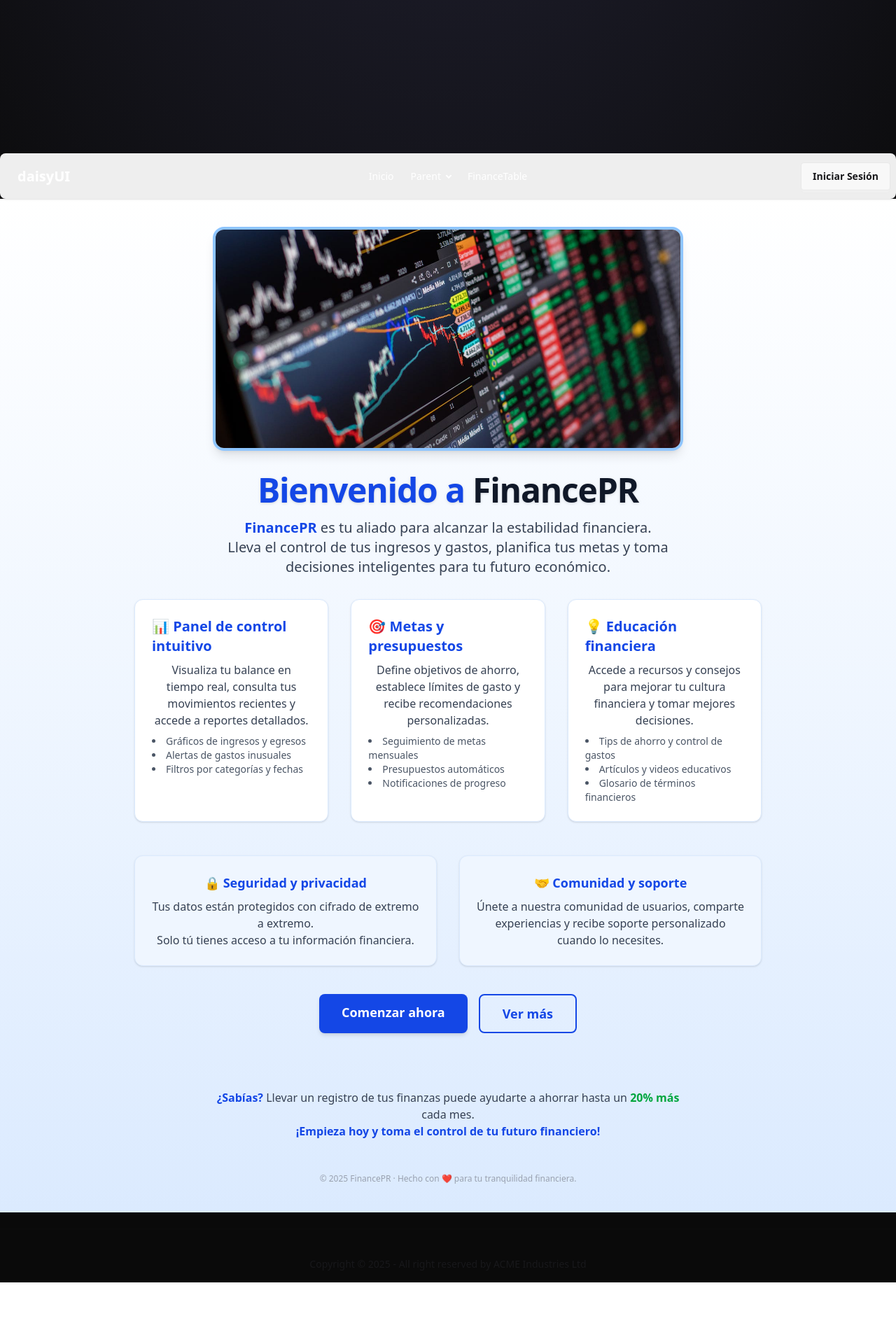
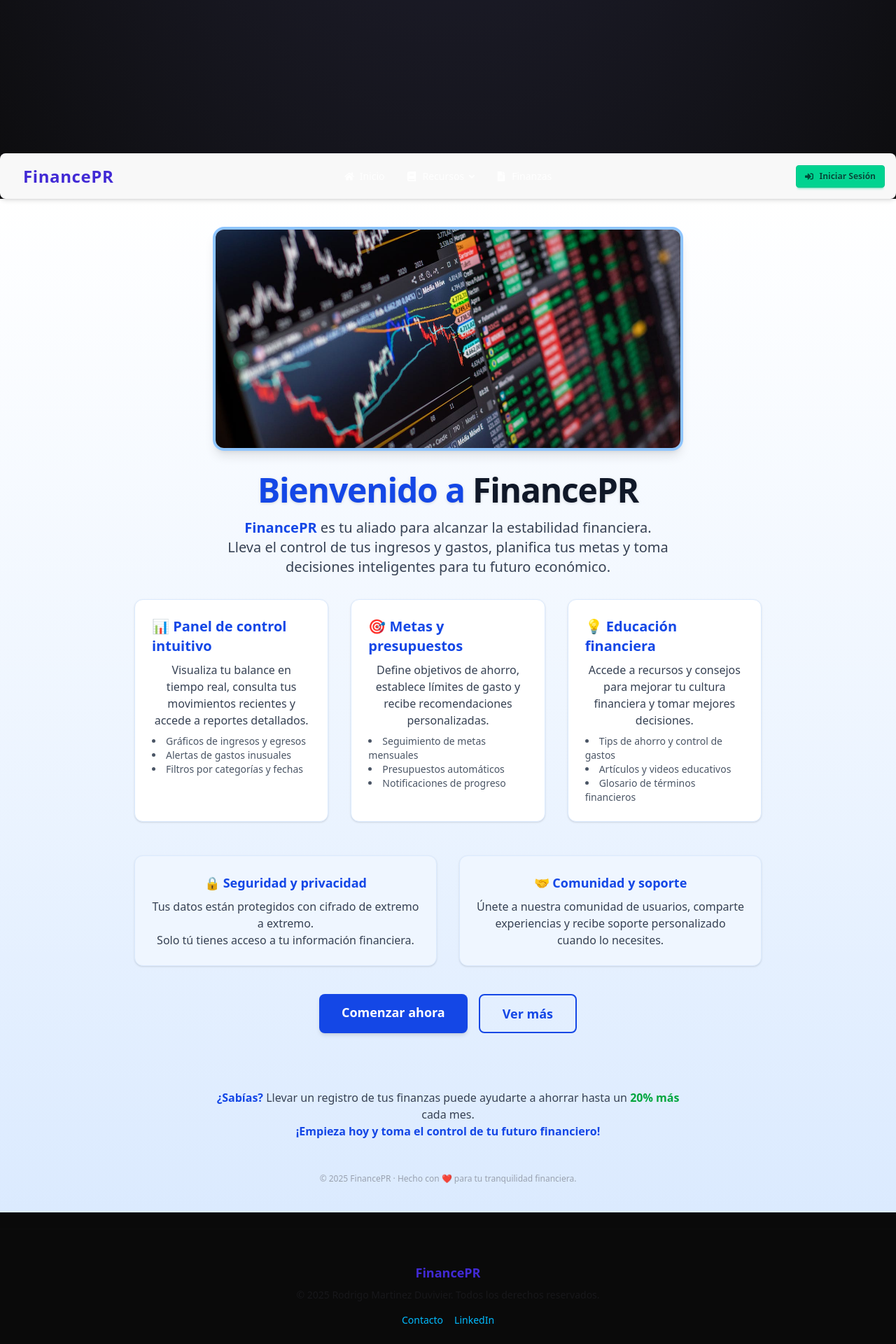
Before and after one commit to RodrigoMD1/finance-pr, a React (Vite) app: page / in a window 1280 px wide. Shown: the part 581-2501 px from the top of the page at 70% size. Before the commit the page ends 2413 px from the top, so only its background shows below. Built offline with nearby package versions, Linux system fonts and the light colour scheme; what @heroui/react would draw is missing.

Commit message:
v4-news-ux-ui

```diff
--- a/package.json
+++ b/package.json
@@ -15,6 +15,7 @@
     "framer-motion": "^12.7.3",
     "react": "^19.1.0",
     "react-dom": "^19.1.0",
+    "react-icons": "^5.5.0",
     "react-router-dom": "^7.5.0",
     "recharts": "^2.15.3",
     "tailwindcss": "^4.1.4"
--- a/src/components/Footer.tsx
+++ b/src/components/Footer.tsx
@@ -1,16 +1,30 @@
-
-
 export const Footer = () => {
   return (
-    <div>
-
-      <footer className="footer sm:footer-horizontal footer-center  text-base-content p-4">
-        <aside>
-          <p>Copyright © {new Date().getFullYear()} - All right reserved by ACME Industries Ltd</p>
-        </aside>
-      </footer>
-
-
-    </div>
-  )
+    <footer className="p-6 footer footer-center text-base-content border-base-300">
+      <aside className="flex flex-col items-center gap-2">
+        <span className="text-lg font-semibold text-primary">FinancePR</span>
+        <p className="text-sm">
+          © {new Date().getFullYear()} Rodrigo Martinez Duvivier. Todos los derechos reservados.
+        </p>
+        <div className="flex gap-4 mt-2">
+          <a
+            href="mailto:rodrigo.martinez224@gmail.com?subject=Consulta%20FinancePR"
+            className="link link-hover text-info"
+            aria-label="Enviar correo"
+          >
+            Contacto
+          </a>
+          <a
+            href="https://www.linkedin.com/in/rodrigo-martinez-duvivier-525066252/"
+            target="_blank"
+            rel="noopener noreferrer"
+            className="link link-hover text-info"
+            aria-label="LinkedIn"
+          >
+            LinkedIn
+          </a>
+        </div>
+      </aside>
+    </footer>
+  );
 }
--- a/src/components/Layout/Navbar.tsx
+++ b/src/components/Layout/Navbar.tsx
@@ -1,4 +1,5 @@
 import { NavLink } from "react-router-dom";
+import { FaUserCircle, FaSignOutAlt, FaSignInAlt, FaChartBar, FaFileAlt, FaHome, FaNewspaper, FaBook } from "react-icons/fa";
 
 export const Navbarr = ({
   onLoginClick,
@@ -10,74 +11,133 @@ export const Navbarr = ({
   const isLoggedIn = !!localStorage.getItem('token');
   const name = localStorage.getItem('userName');
 
-  console.log({ isLoggedIn, name });
-
-
   return (
-    <div className="shadow-sm navbar bg-base-300 rounded-box">
+    <nav className="px-4 py-2 shadow-md navbar bg-base-200 rounded-box">
       <div className="navbar-start">
         <div className="dropdown">
-          <div tabIndex={0} role="button" className="btn btn-ghost lg:hidden">
-            <svg xmlns="http://www.w3.org/2000/svg" className="w-5 h-5" fill="none" viewBox="0 0 24 24" stroke="currentColor">
+          <button tabIndex={0} className="btn btn-ghost lg:hidden" aria-label="Menú">
+            <svg xmlns="http://www.w3.org/2000/svg" className="w-6 h-6" fill="none" viewBox="0 0 24 24" stroke="currentColor">
               <path strokeLinecap="round" strokeLinejoin="round" strokeWidth="2" d="M4 6h16M4 12h8m-8 6h16" />
             </svg>
-          </div>
+          </button>
           <ul
             tabIndex={0}
-            className="p-2 mt-3 shadow menu menu-sm dropdown-content bg-base-100 rounded-box z-1 w-52">
-            <li><NavLink to="/inicio">Inicio</NavLink></li>
+            className="z-10 w-56 p-2 mt-3 shadow menu menu-sm dropdown-content bg-base-100 rounded-box"
+          >
+            <li>
+              <NavLink to="/inicio" className="flex items-center gap-2">
+                <FaHome /> Inicio
+              </NavLink>
+            </li>
             <li>
               <details>
-                <summary>Parent</summary>
+                <summary className="flex items-center gap-2">
+                  <FaBook /> Recursos
+                </summary>
                 <ul className="p-2">
-                  <li><NavLink to="/news">Noticias</NavLink></li>
-                  <li><a>Manual de operaciones(proximamente)</a></li>
+                  <li>
+                    <NavLink to="/news" className="flex items-center gap-2">
+                      <FaNewspaper /> Noticias
+                    </NavLink>
+                  </li>
+                  <li>
+                    <span className="flex items-center gap-2 cursor-not-allowed opacity-60">
+                      <FaBook /> Manual de operaciones (próximamente)
+                    </span>
+                  </li>
                 </ul>
               </details>
             </li>
-            <li><NavLink to="/finance">FinanceTable</NavLink></li>
+            <li>
+              <NavLink to="/finance" className="flex items-center gap-2">
+                <FaFileAlt /> Finanzas
+              </NavLink>
+            </li>
+            {isLoggedIn && (
+              <>
+                <li>
+                  <NavLink to="/stadistics" className="flex items-center gap-2">
+                    <FaChartBar /> Estadísticas
+                  </NavLink>
+                </li>
+                <li>
+                  <NavLink to="/reports" className="flex items-center gap-2">
+                    <FaFileAlt /> Informes
+                  </NavLink>
+                </li>
+              </>
+            )}
           </ul>
         </div>
-        <a className="text-xl btn btn-ghost">daisyUI</a>
+        <NavLink to="/inicio" className="text-2xl font-bold tracking-wide normal-case btn btn-ghost">
+          <span className="text-primary">FinancePR</span>
+        </NavLink>
       </div>
       <div className="hidden navbar-center lg:flex">
-        <ul className="px-1 menu menu-horizontal">
-          <li><NavLink to="/inicio">Inicio</NavLink></li>
+        <ul className="gap-2 px-1 menu menu-horizontal">
+          <li>
+            <NavLink to="/inicio" className="flex items-center gap-2">
+              <FaHome /> Inicio
+            </NavLink>
+          </li>
           <li>
             <details>
-              <summary>Parent</summary>
+              <summary className="flex items-center gap-2">
+                <FaBook /> Recursos
+              </summary>
               <ul className="p-2">
-                <li><NavLink to="/news">Noticias</NavLink></li>
-                <li><a>Manual de operaciones(proximamente)</a></li>
+                <li>
+                  <NavLink to="/news" className="flex items-center gap-2">
+                    <FaNewspaper /> Noticias
+                  </NavLink>
+                </li>
+                <li>
+                  <span className="flex items-center gap-2 cursor-not-allowed opacity-60">
+                    <FaBook /> Manual de operaciones (próximamente)
+                  </span>
+                </li>
               </ul>
             </details>
           </li>
-          <li><NavLink to="/finance">FinanceTable</NavLink></li>
+          <li>
+            <NavLink to="/finance" className="flex items-center gap-2">
+              <FaFileAlt /> Finanzas
+            </NavLink>
+          </li>
+          {isLoggedIn && (
+            <>
+              <li>
+                <NavLink to="/stadistics" className="flex items-center gap-2">
+                  <FaChartBar /> Estadísticas
+                </NavLink>
+              </li>
+              <li>
+                <NavLink to="/reports" className="flex items-center gap-2">
+                  <FaFileAlt /> Informes
+                </NavLink>
+              </li>
+            </>
+          )}
         </ul>
       </div>
-      <div className="flex items-center gap-2 navbar-end">
-        {isLoggedIn && name ? (
-          <span className="px-3 py-1 text-sm rounded alert alert-info">
-            Conectado como: <strong>{name}</strong>
+      <div className="flex items-center gap-3 navbar-end">
+        {isLoggedIn && name && (
+          <span className="flex items-center gap-2 px-3 py-1 text-sm font-medium rounded-full bg-info/20 text-info">
+            <FaUserCircle className="text-lg" />
+            <span>Conectado como:</span>
+            <strong>{name}</strong>
           </span>
-        ) : null}
-        {isLoggedIn && (
-          <>
-            <NavLink to="/stadistics" className="btn btn-info">
-              Estadísticas
-            </NavLink>
-            <NavLink to="/reports" className="btn btn-info">
-              Informes
-            </NavLink>
-          </>
         )}
-
         {isLoggedIn ? (
-          <a className="btn" onClick={onLogoutClick}>Cerrar Sesión</a>
+          <button className="flex items-center gap-2 btn btn-error btn-sm" onClick={onLogoutClick}>
+            <FaSignOutAlt /> Cerrar Sesión
+          </button>
         ) : (
-          <a className="btn" onClick={onLoginClick}>Iniciar Sesión</a>
+          <button className="flex items-center gap-2 btn btn-success btn-sm" onClick={onLoginClick}>
+            <FaSignInAlt /> Iniciar Sesión
+          </button>
         )}
       </div>
-    </div>
+    </nav>
   );
 };
```
Also changed, not shown: 1 other file (tests, documents, lock files or other folders).
